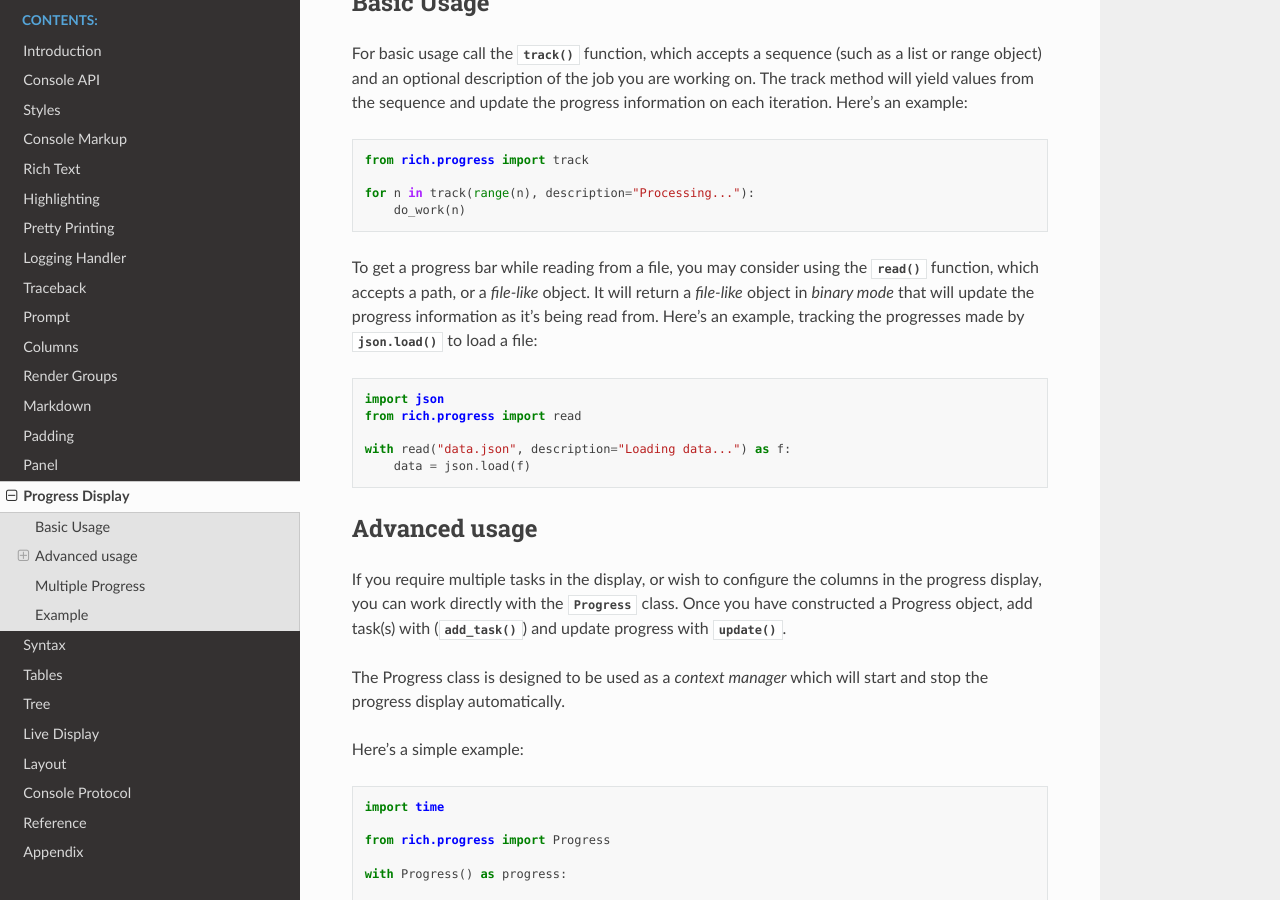
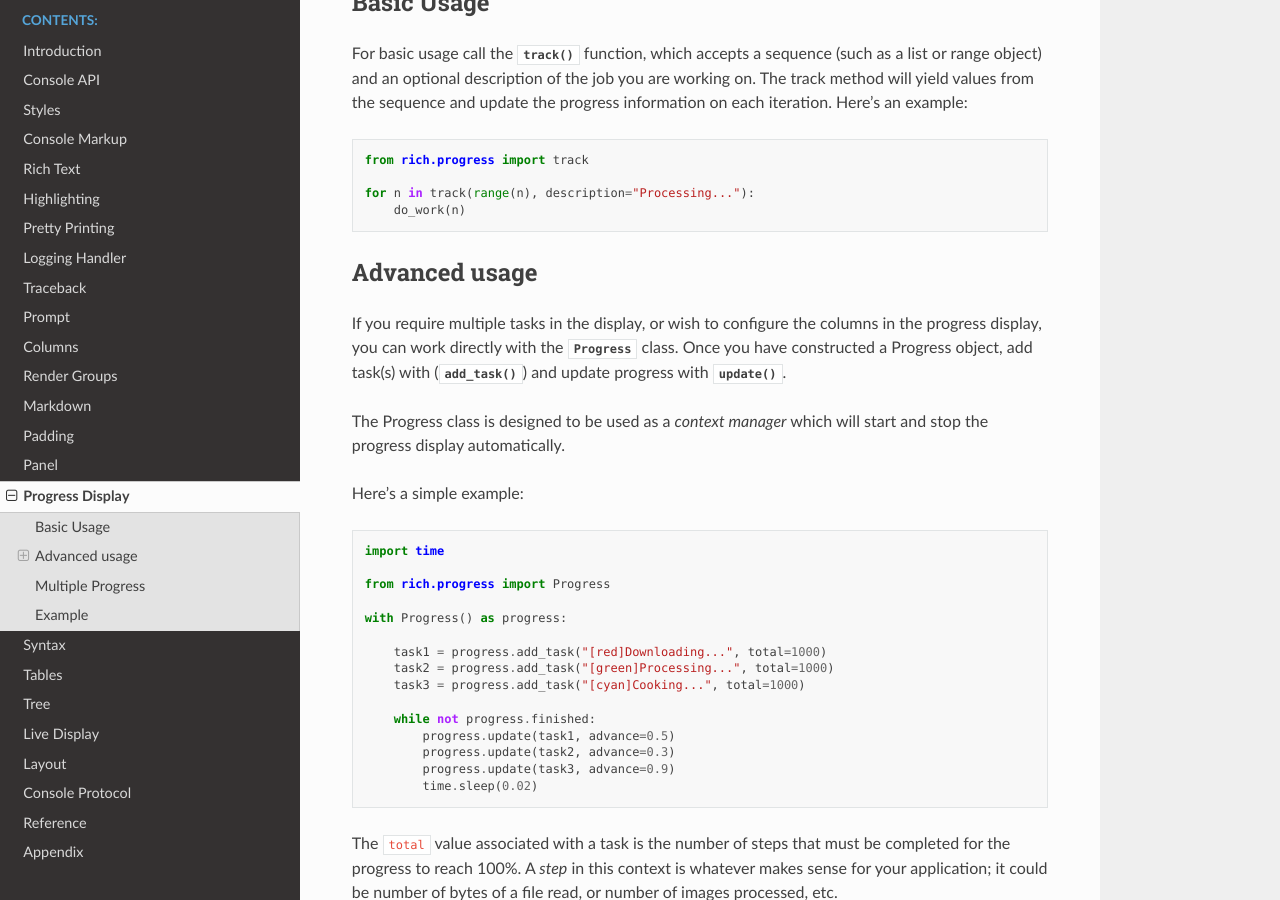
Before and after one commit to Textualize/rich, a Sphinx documentation site: the page built from docs/source/progress.rst, in a window 1280 px wide and 900 px high, scrolled down 608 px. Built offline with Sphinx 7.4.7 and the Read the Docs theme 2.0.0, drawn with Linux system fonts in a browser that asks for light colours; some of the changed text lies outside the part shown.

Commit message:
docs update

```diff
--- a/docs/source/progress.rst
+++ b/docs/source/progress.rst
@@ -25,16 +25,6 @@
 
     for n in track(range(n), description="Processing..."):
         do_work(n)
-
-
-To get a progress bar while reading from a file, you may consider using the :func:`~rich.progress.read` function, which accepts a path, or a *file-like* object. It will return a *file-like* object in *binary mode* that will update the progress information as it's being read from. Here's an example, tracking the progresses made by :func:`json.load` to load a file::
-
-    import json
-    from rich.progress import read
-
-    with read("data.json", description="Loading data...") as f:
-        data = json.load(f)
-
 
 Advanced usage
 --------------
@@ -212,9 +202,9 @@
 Reading from a file
 ~~~~~~~~~~~~~~~~~~~
 
-Rich provides an easy way to generate a progress bar for reading a file. If you call :func:`~rich.progress.open` it will return a context manager which displays a progress bar while you read. This is particularly useful when you can't easily modify the code that does the reading.
+Rich provides an easy way to generate a progress bar while reading a file. If you call :func:`~rich.progress.open` it will return a context manager which displays a progress bar while you read. This is particularly useful when you can't easily modify the code that does the reading.
 
-The following example shows how we might show progress for reading a JSON file::
+The following example demonstrates how we might show progress when reading a JSON file::
 
     import json
     import rich.progress
```
